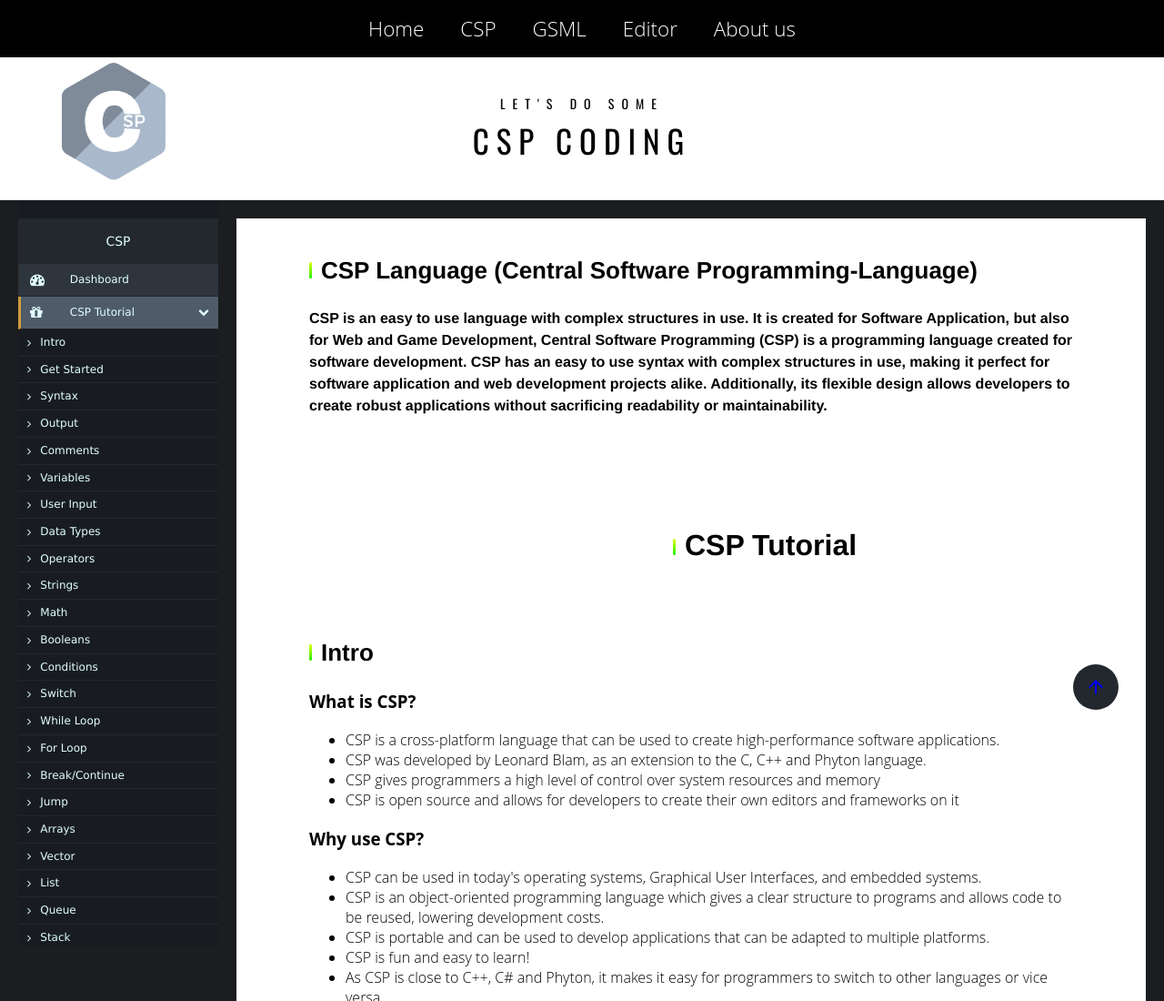
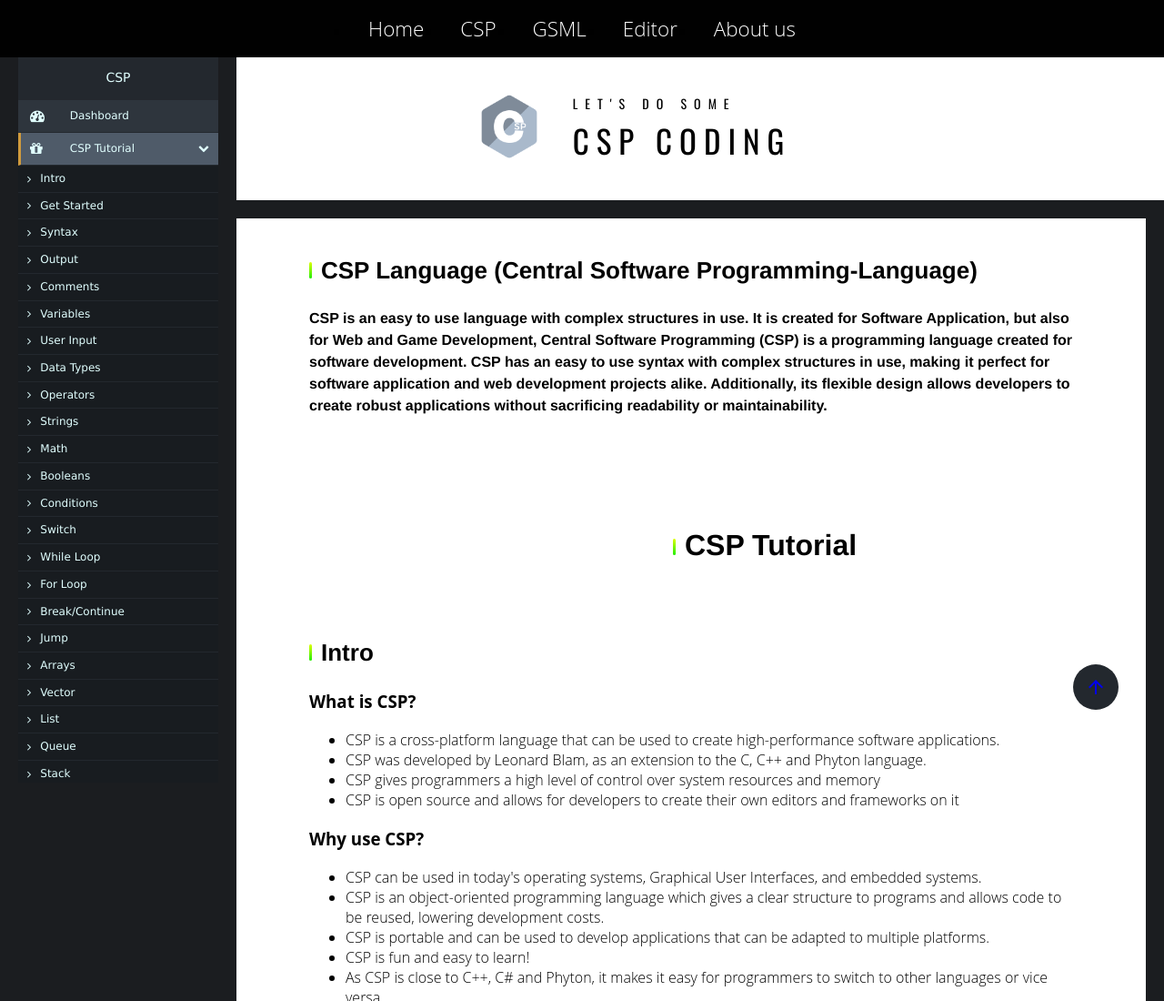
Before and after one commit to TheShadowandwolves/CSP, a plain HTML site: page CSP.html in a window 1280 px wide. Shown: the top 1100 px of the page at 91% size. Drawn offline with nearby package versions, Linux system fonts and the light colour scheme.

Commit message:
nicer layout

```diff
--- a/CSP.html
+++ b/CSP.html
@@ -28,7 +28,7 @@
     <section class="se">
         <div class="title">
             <span class="title-span">
-           <!---- <img src="Images/Schwarz__Weiß_und_Grün_Baum_Southview_Recreation_Logo__1_-removebg-preview.png" class="logo-title"/>-->
+           <img src="Images/Schwarz__Weiß_und_Grün_Baum_Southview_Recreation_Logo__1_-removebg-preview.png" class="logo-title"/>
             <h3 class="h3-title">Let's do some</h3>
             <h1 class="h1-title">CSP Coding</h1>
             </span>
@@ -38,7 +38,7 @@
 
     <div class="placeholder">
         <div class="inner-placeholder">
-         <img src="Images/Schwarz__Weiß_und_Grün_Baum_Southview_Recreation_Logo__1_-removebg-preview.png" class="logo-title place-img"/></div>
+       </div>
     </div>
 
 
@@ -55,7 +55,7 @@
             <!--Dashboard, top page-->
             <ul id="menu-content" class="menu-content collapse out">
                 <li>
-                  <a href="#Dashboard">
+                  <a href="#parallax-world-of-ugg">
                   <i class="fa fa-dashboard fa-lg"></i> Dashboard
                   </a>
                 </li>
--- a/CSS/style2.css
+++ b/CSS/style2.css
@@ -103,10 +103,10 @@
     position: fixed;
 
     top: 50px;
-    left: 20px;
+    left: 0;
     height: 200px;
-    width: 220px;
-    background-color: #181c20;
+    width: 260px;
+    background-color: #1b1d20;
     margin-bottom: 20px;
 }
 
@@ -116,7 +116,7 @@
     height: 90%;
     bottom: 10px;
     width: 100%;
-    background-color: white;
+    background-color: #1b1d20;
 }
 
 .place-img{
@@ -135,7 +135,7 @@
     font-weight: 200;
     background-color: #2e353d;
     position: fixed;
-    top: 240px;
+    top: 60px;
     left: 20px;
     min-width: none;
     width: 220px;
```
